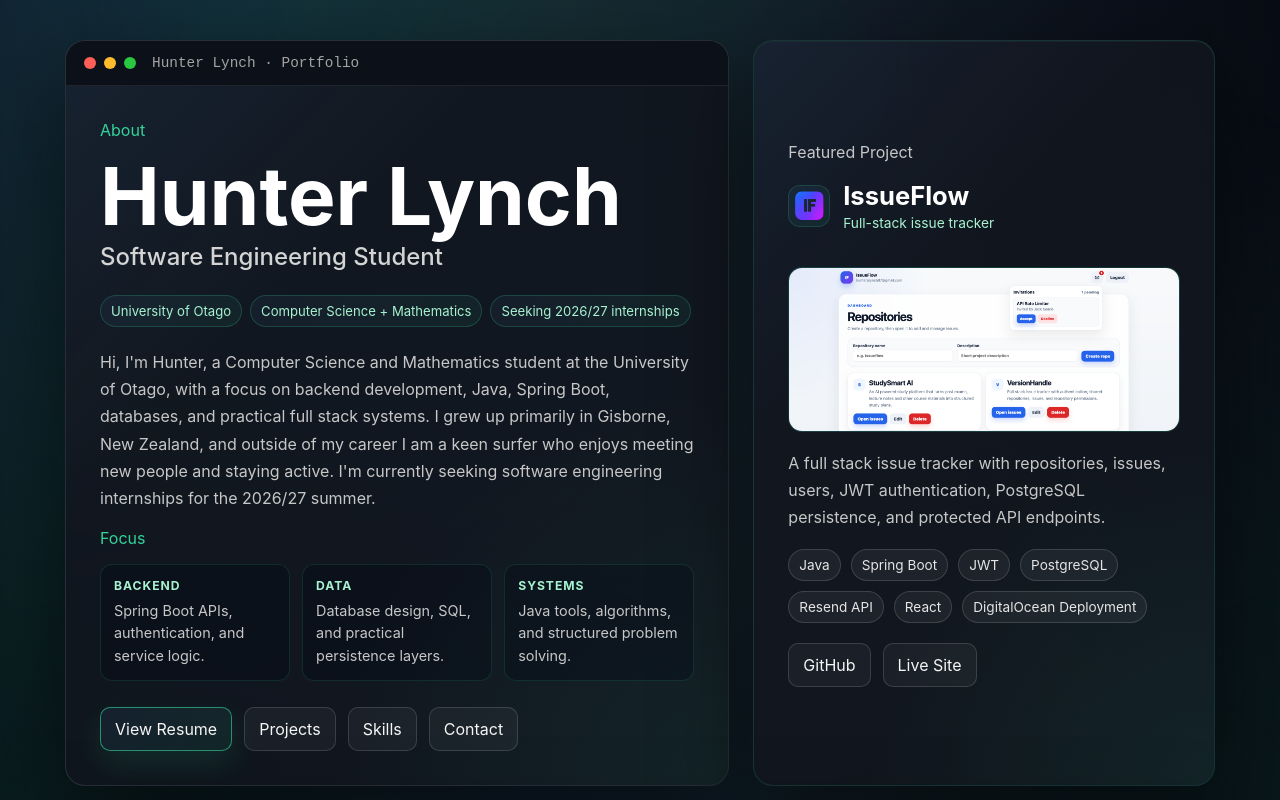
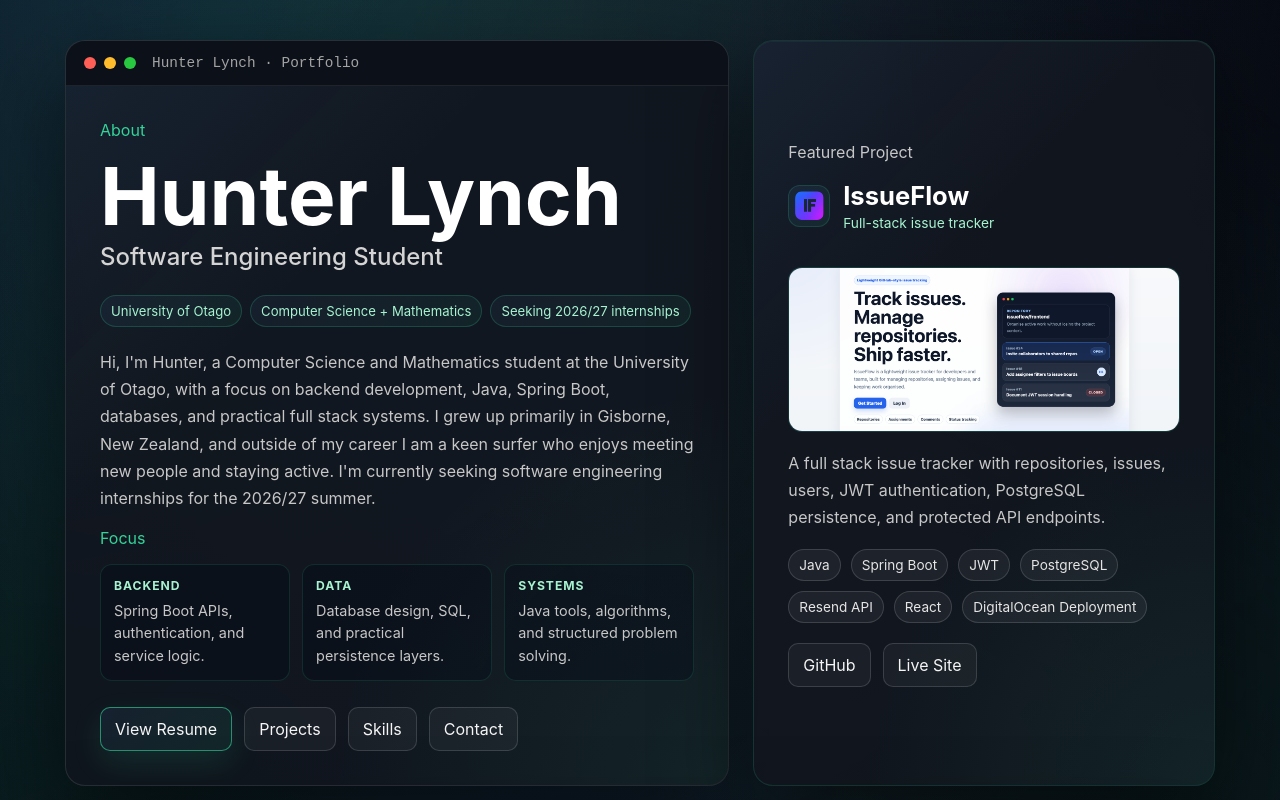
Before and after one commit to HunterLynch0/portfolio-site, a React (Vite) app: page / in a window 1280 px wide. Shown: the top 800 px of the page. Built offline with nearby package versions, Linux system fonts and the light colour scheme; no server answers.

Commit message:
New image

```diff
--- a/src/App.jsx
+++ b/src/App.jsx
@@ -501,7 +501,7 @@ function App() {
 
               <div className="featured-preview-media" aria-label="IssueFlow preview">
                 <img
-                    src="/issueflow-preview-1.1.png"
+                    src="/issueflow-preview-4.png"
                     alt="IssueFlow preview"
                     onError={(event) => {
                       event.currentTarget.hidden = true;
```
Also changed, not shown: public/issueflow-preview-4.png (added).
